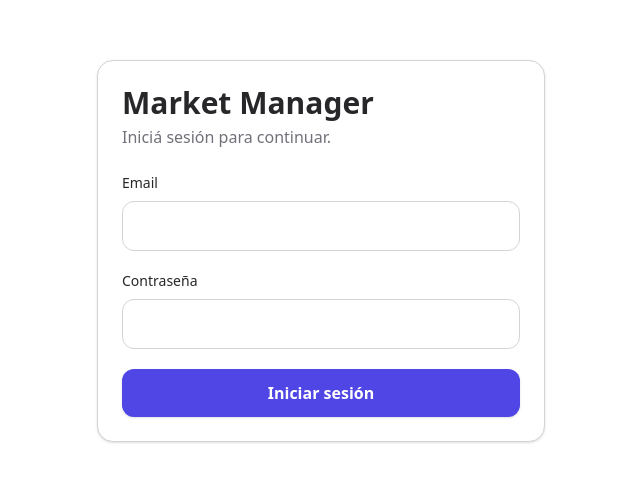
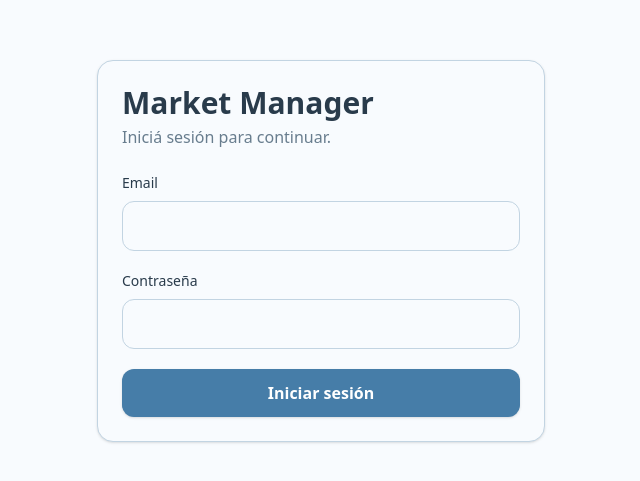
Before and after one commit to Serech-dev/market-manager, a React app in the folder frontend/: page /login in a window 1280 px wide. Shown: the part 101-582 px from the top of the page, without its empty margins (319-959 px from the left). Built offline with nearby package versions, Linux system fonts and the light colour scheme; no server answers; the HTML template or start-up script is replaced by a standard one.

Commit message:
[front] do a pass of the UI coloring in all pages, add new themes

```diff
--- a/frontend/src/components/SummaryCard.jsx
+++ b/frontend/src/components/SummaryCard.jsx
@@ -13,8 +13,8 @@ function SummaryCard({ title, value, variant }) {
                 shadow-sm
                 ${
                     isProfit
-                        ? "border-green-200 bg-green-200"
-                        : "border-stone-200 bg-[var(--background)]"
+                        ? "border-[var(--success-border)] bg-[var(--success-bg)]"
+                        : "border-[var(--border)] bg-[var(--background)]"
                 }
                 ${isProfit ? "max-w-sm text-center" : ""}
             `}
@@ -22,8 +22,11 @@ function SummaryCard({ title, value, variant }) {
             <p
                 className={`
                     text-sm
-                    text-[var(--text-secondary)]
-                    ${isProfit ? "font-bold text-[var(--text-primary)]" : ""}
+                    ${
+                        isProfit
+                            ? "font-bold text-[var(--success-text)]"
+                            : "text-[var(--text-secondary)]"
+                    }
                 `}
             >
                 {title}
@@ -35,7 +38,7 @@ function SummaryCard({ title, value, variant }) {
                     font-bold
                     ${
                         isProfit
-                            ? "text-4xl text-green-700"
+                            ? "text-4xl text-[var(--success)]"
                             : "text-2xl text-[var(--text-primary)]"
                     }
                 `}
--- a/frontend/src/index.css
+++ b/frontend/src/index.css
@@ -7,77 +7,203 @@
   -webkit-font-smoothing: antialiased;
 }
 
-[data-theme="default"] {
-  --background: #f4f4f5;
-  --surface: #ffffff;
-  --surface-accent: #e4e4e7;
-  --surface-muted: #f9fafb;
+[data-theme="lavender"] {
+  --background: #f1f0f7;
+  --surface: #faf9fd;
+  --surface-accent: #e8e5f2;
+  --surface-muted: #f5f3fa;
 
-  --text-primary: #27272a;
-  --text-secondary: #71717a;
+  --text-primary: #302d3d;
+  --text-secondary: #777287;
 
-  --border: #d4d4d8;
+  --border: #d9d5e4;
 
-  --primary: #4f46e5;
-  --primary-hover: #4338ca;
+  --primary: #7667a8;
+  --primary-hover: #655795;
 
-  --success: #4d8a63;
-  --warning: #b7791f;
-  --danger: #c65353;
+  --success: #648b70;
+  --success-text: #3f664c;
+  --success-bg: #dcebdc;
+  --success-border: #c4ddc7;
+
+  --warning: #b88745;
+  --danger: #b95f68;
+  --danger-bg: #f3dfe2;
+  --danger-border: #e4c2c7;
+
+  --control-icon: #777287;
+  --control-icon-hover: #7667a8;
 }
 
-[data-theme="pastel"] {
-  --background: #f1d6df;
-  --surface: #fff7f8;
-  --surface-accent: #f8e5e8;
+[data-theme="cherry"] {
+  --background: #f6e3e9;
+  --surface: #fff8fa;
+  --surface-accent: #f3d2dc;
+  --surface-muted: #fbeef2;
 
-  --text-primary: #4a3038;
-  --text-secondary: #8b6f75;
+  --text-primary: #482832;
+  --text-secondary: #876b75;
 
-  --border: #e6c4cc;
+  --border: #e5bdca;
 
-  --primary: #a34f63;
-  --primary-hover: #8b3f52;
+  --primary: #b43f62;
+  --primary-hover: #982f50;
 
-  --success: #7c9b6f;
-  --warning: #c58b4e;
-  --danger: #c45b5b;
+  --success: #668b68;
+  --success-text: #46664b;
+  --success-bg: #dcebdc;
+  --success-border: #c4ddc7;
+
+  --warning: #bd8543;
+  --danger: #bd4e5b;
+  --danger-bg: #f4d7dc;
+  --danger-border: #e4b8c0;
+
+  --control-icon: #876b75;
+  --control-icon-hover: #b43f62;
 }
 
 [data-theme="blue"] {
-  --background: #dce8f2;
-  --surface: #f7fbff;
-  --surface-accent: #e8f1f8;
+  --background: #e2ebf3;
+  --surface: #f8fbfe;
+  --surface-accent: #d5e3ef;
+  --surface-muted: #edf4f9;
 
-  --text-primary: #263746;
-  --text-secondary: #667b8c;
+  --text-primary: #293b4b;
+  --text-secondary: #687d8e;
 
-  --border: #c4d7e5;
+  --border: #c2d4e2;
 
   --primary: #467da8;
-  --primary-hover: #396b91;
+  --primary-hover: #386b91;
 
-  --success: #668f72;
-  --warning: #b58a4d;
-  --danger: #b85c5c;
+  --success: #638d73;
+  --success-text: #45664f;
+  --success-bg: #dcebdd;
+  --success-border: #c4ddc8;
+
+  --warning: #b48648;
+  --danger: #b65b63;
+  --danger-bg: #f1dcdf;
+  --danger-border: #dfbec3;
+
+  --control-icon: #687d8e;
+  --control-icon-hover: #467da8;
+}
+
+[data-theme="forest"] {
+  --background: #e5eee7;
+  --surface: #f7fbf8;
+  --surface-accent: #d5e5da;
+  --surface-muted: #edf5ef;
+
+  --text-primary: #293b31;
+  --text-secondary: #687b70;
+
+  --border: #c1d5c7;
+
+  --primary: #47795b;
+  --primary-hover: #396449;
+
+  --success: #5f8f69;
+  --success-text: #3f6748;
+  --success-bg: #d8eadb;
+  --success-border: #bdd8c2;
+
+  --warning: #b48648;
+  --danger: #b65d60;
+  --danger-bg: #f1dddd;
+  --danger-border: #dfc0c1;
+
+  --control-icon: #687b70;
+  --control-icon-hover: #47795b;
+}
+
+[data-theme="sunset"] {
+  --background: #f3e4d8;
+  --surface: #fff9f4;
+  --surface-accent: #f1d4bf;
+  --surface-muted: #faf0e8;
+
+  --text-primary: #49352c;
+  --text-secondary: #856f64;
+
+  --border: #e0c5b3;
+
+  --primary: #c46d4d;
+  --primary-hover: #a9573b;
+
+  --success: #668b68;
+  --success-text: #46654b;
+  --success-bg: #dcebdc;
+  --success-border: #c5dcc7;
+
+  --warning: #b57c3f;
+  --danger: #ba5d59;
+  --danger-bg: #f2dcd9;
+  --danger-border: #e0bfbc;
+
+  --control-icon: #856f64;
+  --control-icon-hover: #c46d4d;
 }
 
 [data-theme="dark"] {
-  --background: #1e1e22;
-  --surface: #29292f;
-  --surface-accent: #34343c;
+  --background: #171b22;
+  --surface: #202630;
+  --surface-accent: #29323e;
+  --surface-muted: #1c222b;
 
-  --text-primary: #f1edf0;
-  --text-secondary: #aaa2a8;
+  --text-primary: #e9edf2;
+  --text-secondary: #9da8b5;
 
-  --border: #44444d;
+  --border: #394451;
 
-  --primary: #c56b82;
-  --primary-hover: #b35a72;
+  --primary: #6d9fc7;
+  --primary-hover: #5789b0;
 
-  --success: #82a878;
-  --warning: #d09a58;
-  --danger: #d46b6b;
+  --success: #82b58c;
+  --success-text: #68a077;
+  --success-bg: #34483a;
+  --success-border: #496250;
+
+  --warning: #d0a365;
+  --danger: #d77979;
+  --danger-bg: #493235;
+  --danger-border: #634247;
+
+  --control-icon: #9da8b5;
+  --control-icon-hover: #6d9fc7;
+}
+
+[data-theme="lavender"] {
+    --control-icon-filter: invert(45%) sepia(10%) saturate(500%);
+}
+
+[data-theme="cherry"] {
+    --control-icon-filter: invert(35%) sepia(20%) saturate(800%);
+}
+
+[data-theme="blue"] {
+    --control-icon-filter: invert(45%) sepia(15%) saturate(500%);
+}
+
+[data-theme="forest"] {
+    --control-icon-filter: invert(40%) sepia(15%) saturate(500%);
+}
+
+[data-theme="sunset"] {
+    --control-icon-filter: invert(45%) sepia(20%) saturate(700%);
+}
+
+[data-theme="dark"] {
+    --control-icon-filter: invert(85%);
+}
+
+input[type="date"]::-webkit-calendar-picker-indicator,
+input[type="month"]::-webkit-calendar-picker-indicator {
+  filter: var(--control-icon-filter);
+  opacity: 0.8;
+  cursor: pointer;
 }
 
 body {
--- a/frontend/src/pages/Dashboard.jsx
+++ b/frontend/src/pages/Dashboard.jsx
@@ -170,7 +170,7 @@ function Dashboard() {
         selectedDateFrom > selectedDateTo;
 
     return (
-        <div className="min-h-screen bg-[var(--surface)] px-4 py-8">
+        <div className="min-h-screen bg-[var(--background)] px-4 py-8">
             <div className="mx-auto max-w-5xl space-y-8">
 
                 <header className="flex min-h-[72px] items-center justify-between gap-4">
@@ -211,9 +211,7 @@ function Dashboard() {
                             Cerrar sesión
                         </button>
 
-                        <div className="text-right">
                         <ThemeSelector />
-                        </div>
                     </div>
                 </header>
 
@@ -273,13 +271,15 @@ function Dashboard() {
                 </section>
 
 
-                <Link to="/new-sale">
-                    <button
+                <Link
+                    to="/new-sale"
                     className="
+                        block
                         w-full
                         rounded-xl
                         bg-[var(--primary)]
                         py-3
+                        text-center
                         font-semibold
                         text-white
                         shadow-sm
@@ -288,7 +288,6 @@ function Dashboard() {
                     "
                 >
                     + Nueva Venta
-                    </button>
                 </Link>
 
 
--- a/frontend/src/pages/ProductDetail.jsx
+++ b/frontend/src/pages/ProductDetail.jsx
@@ -347,15 +347,15 @@ function ProductDetail() {
                             className="
                                 rounded-xl
                                 border
-                                border-red-200
+                                border-[var(--danger-border)]
                                 px-4
                                 py-2
                                 text-sm
                                 font-medium
-                                text-red-600
+                                text-[var(--danger-text)]
                                 transition
-                                hover:bg-red-50
-                                hover:border-red-300
+                                hover:bg-[var(--danger-hover-bg)]
+                                hover:border-[var(--danger-hover-border)]
                             "
                         >
                             Archivar producto
--- a/frontend/src/pages/Products.jsx
+++ b/frontend/src/pages/Products.jsx
@@ -158,7 +158,7 @@ function Products() {
                 )}
 
                 {!isLoading && !error && filteredProducts.length > 0 && (
-                    <div className="grid gap-4 sm:grid-cols-2">
+                    <div className="grid gap-4 sm:grid-cols-2]">
                         {filteredProducts.map((product) => (
                             <Link
                                 key={product.id}
--- a/frontend/src/themes/themes.js
+++ b/frontend/src/themes/themes.js
@@ -1,18 +1,26 @@
 export const themes = [
     {
-        id: "default",
-        name: "Light",
+        id: "lavender",
+        name: "Lavender",
+    },
+    {
+        id: "cherry",
+        name: "Cherry",
+    },
+    {
+        id: "blue",
+        name: "Blue",
+    },
+    {
+        id: "forest",
+        name: "Forest",
+    },
+    {
+        id: "sunset",
+        name: "Sunset",
     },
     {
         id: "dark",
-        name: "Dark",
-    },
-    {
-        id: "pastel",
-        name: "Pastel",
-    },
-    {
-        id: "blue",
-        name: "Azul",
+        name: "Midnight",
     },
 ];
--- a/frontend/src/utils/theme.js
+++ b/frontend/src/utils/theme.js
@@ -6,5 +6,5 @@ export function setTheme(theme) {
 }
 
 export function getSavedTheme() {
-    return localStorage.getItem(THEME_KEY) || "default";
+    return localStorage.getItem(THEME_KEY) || "blue";
 }
```
Also changed, not shown: frontend/src/components/FilterBar.jsx (+63 -9 lines). Lines whose indentation alone changed are shown as unchanged.
